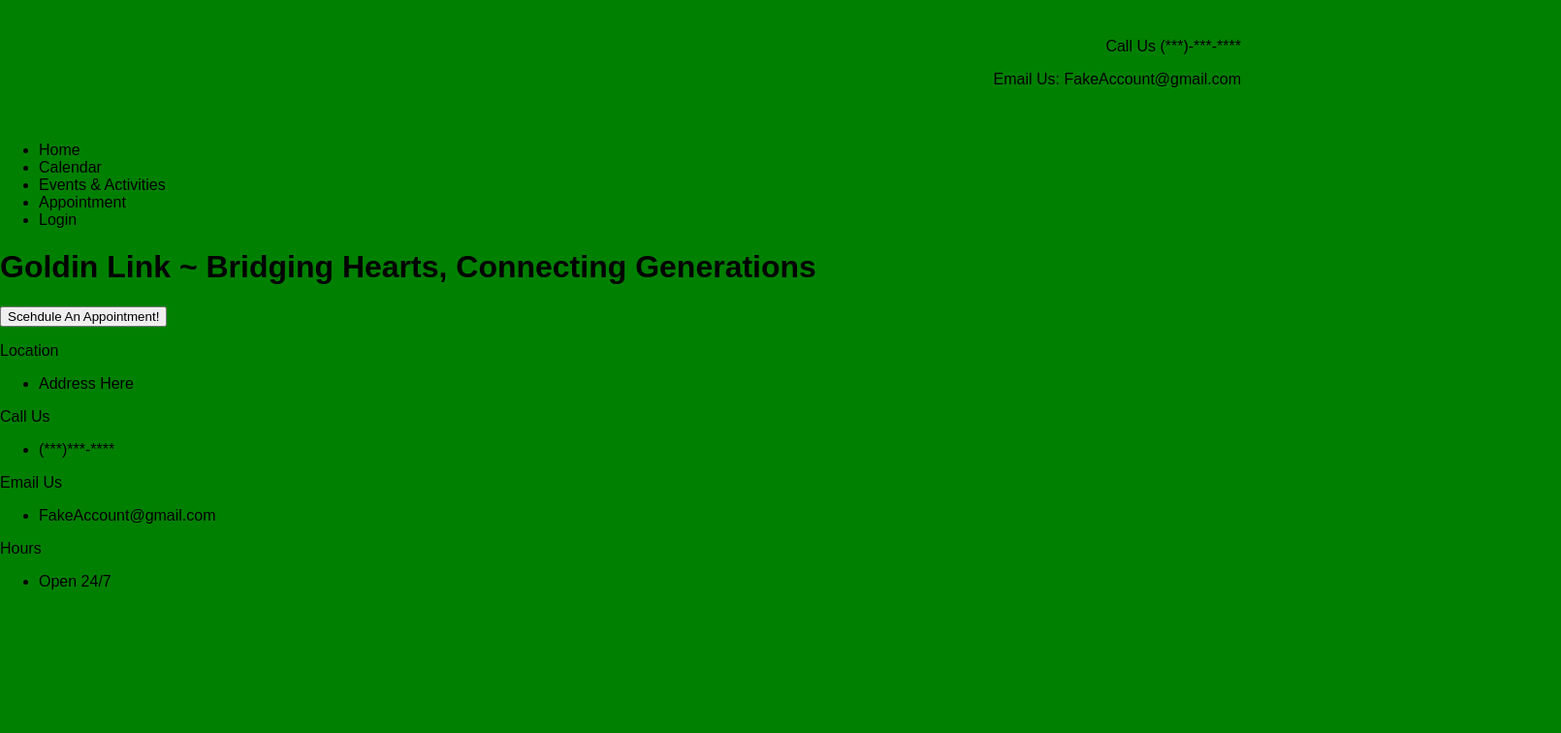
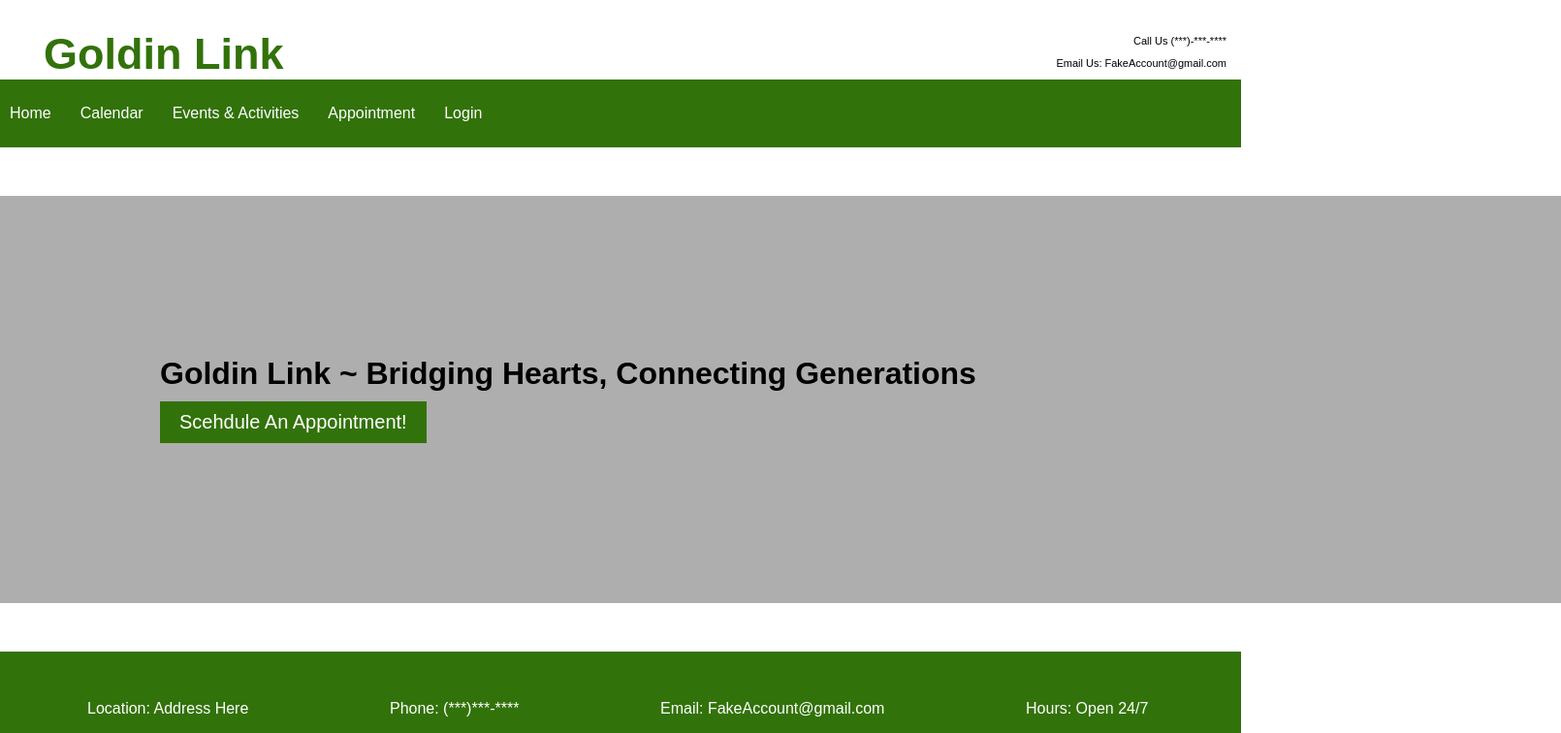
Before and after one commit to DROQUE777/goldin-link, a React (Create React App) app: page / in a window 1280 px wide. Shown: the top 756 px of the page at 97% size, 1610 px wide, since content can reach past the window. Built offline with nearby package versions, Linux system fonts and the light colour scheme.

Commit message:
Updated Homepage

```diff
--- a/public/index.html
+++ b/public/index.html
@@ -24,7 +24,7 @@
       work correctly both with client-side routing and a non-root public URL.
       Learn how to configure a non-root public URL by running `npm run build`.
     -->
-    <title>React App</title>
+    <title>Goldin Link</title>
   </head>
   <body>
     <noscript>You need to enable JavaScript to run this app.</noscript>
@@ -40,48 +40,46 @@
       To create a production bundle, use `npm run build` or `yarn build`.
     -->
 
-    <div class="container">
-      <h1 class="title prof-font">Goldin Link</h1>
+    <header class="container">
+      <h1 class="title">Goldin Link</h1>
       <div class="right">
         <p>Call Us (***)-***-****</p>
         <p>Email Us: FakeAccount@gmail.com</p>
       </div>
+    </header>
+
+
+    <nav class="navbar">
+      <ul class="nav-list">
+        <li class="nav-item">Home</li>
+        <li class="nav-item">Calendar</li>
+        <li class="nav-item">Events & Activities</li>
+        <li class="nav-item">Appointment</li>
+        <li class="nav-item" id = "last-item">Login</li>
+      </ul>
+    </nav>
+
+
+    <div id="whiteSpace">
+      <div></div>
     </div>
 
-    <nav>
-      <div>
-        <ul>
-          <li>Home</li>
-          <li>Calendar</li>
-          <li>Events & Activities</li>
-          <li>Appointment</li>
-          <li>Login</li>
-        </ul>
-      </div>
-    </nav>
-
-    <div id="whiteSpace"></div>
-
-    <div>
+    <div id="main">
       <h1>Goldin Link ~ Bridging Hearts, Connecting Generations</h1>
-      <button>Scehdule An Appointment!</button>
+      <button id="appointment">Scehdule An Appointment!</button>
     </div>
 
-    <div id="whiteSpace"></div>
+    <div id="whiteSpace">
+      <div></div>
+    </div>
 
     <footer>
-      <p>Location
-        <ul><li>Address Here</li></ul>
-      </p>
-      <p>Call Us
-        <ul><li>(***)***-****</li></ul>
-      </p>
-      <p>Email Us
-        <ul><li>FakeAccount@gmail.com</li></ul>
-      </p>
-      <p>Hours
-        <ul><li>Open 24/7</li></ul>
-      </p>
+      <ul>
+        <li>Location: Address Here</li>
+        <li>Phone: (***)***-****</li>
+        <li>Email: FakeAccount@gmail.com</li>
+        <li>Hours: Open 24/7</li>
+      </ul>
     </footer>
   </body>
 </html>
--- a/src/App.css
+++ b/src/App.css
@@ -1,56 +1,116 @@
 body {
-  background-color: green;
-  font-family: Arial, sans-serif;
-
+  font-family: 'Raleway', sans-serif;
+  overflow-x: hidden;
+  width: 100%;
 }
 
 .container {
   display: flex;
   justify-content: space-between;
   align-items: center;
+  width: 100%;
+}
+
+h1 {
+  font-family: 'Raleway', sans-serif;
 }
 
 .title {
-  color: green;
-  font-size: 52px;
+  color: rgb(50, 114, 10);
+  font-size: 45px;
+  font-family:  'Ondise', sans-serif;
+  padding: 5px 0 0 45px;
+  margin: 25px 0 0 0;
 }
 
 .right {
   text-align: right;
+  margin-right: 15px;
+  margin-top: auto;
+  font-size: 11px;
+  padding: auto;
 }
 
-.prof-font {
-  font-family: Arial, Helvetica, sans-serif;
+.navbar {
+  display: flex;
+  background-color: rgb(50, 114, 10);
+  width: 100%;
 }
 
-.App {
-  text-align: center;
+.nav-list {
+  display: flex;
+  list-style-type: none;
+  padding: 0;
+  margin-right: auto;
 }
 
-.App-logo {
-  height: 40vmin;
-  pointer-events: none;
+.nav-item {
+  padding: 10px;
+  margin-right: 10px;
+  color: white;
 }
+
+#last-item {
+  margin-right: 0;
+  margin-left: auto;
+}
+
+#white-space div {
+  width: 100%;
+  background-color: white;
+  padding: 50px;
+}
+
+#main {
+  width: 100%;
+  background-color: rgb(175, 174, 174);
+  margin: 50px 0;
+  padding: 165px;
+}
+
+#main h1 {
+  padding: auto;
+  margin-top: auto;
+  margin-bottom: 10px;
+}
+
+#appointment {
+  background-color:  rgb(50, 114, 10);
+  color: white;
+  font-size: 20px;
+  padding: 10px 20px;
+  border: none;
+  cursor: pointer;
+}
+
+#appointment:hover {
+  background-color:rgb(10, 160, 10);
+}
+
+footer {
+  background-color:  rgb(50, 114, 10);
+}
+
+footer ul {
+
+  list-style-type: none;
+  display: flex;
+  padding: auto;
+  margin: auto;
+}
+
+footer ul li {
+  padding: 50px;
+  margin-right: auto;
+  color: white;
+}
+
+
 
 @media (prefers-reduced-motion: no-preference) {
   .App-logo {
     animation: App-logo-spin infinite 20s linear;
   }
-}
-
-.App-header {
-  background-color: #282c34;
-  min-height: 100vh;
-  display: flex;
-  flex-direction: column;
-  align-items: center;
-  justify-content: center;
-  font-size: calc(10px + 2vmin);
-  color: white;
-}
-
-.App-link {
-  color: #61dafb;
 }
 
 @keyframes App-logo-spin {
```
